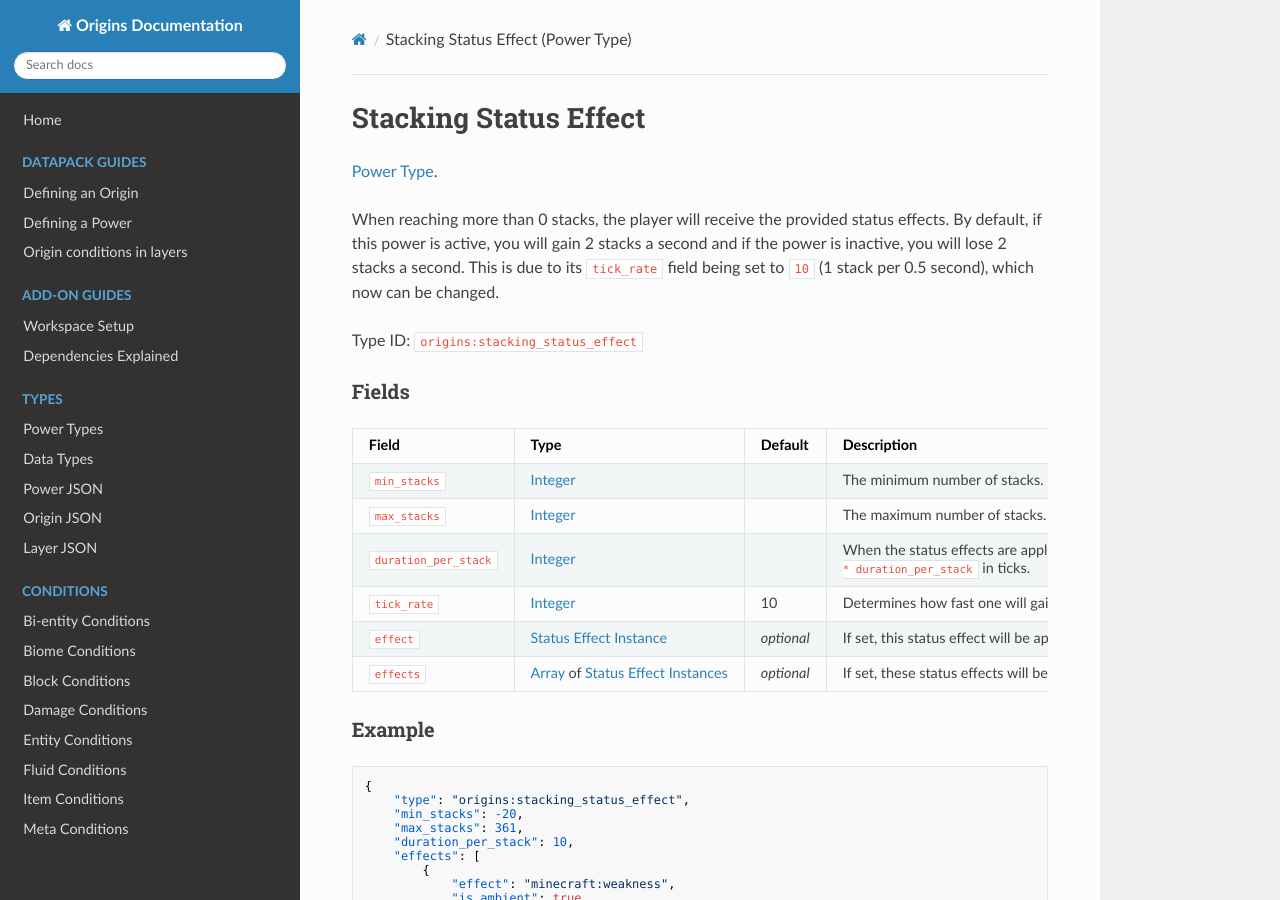
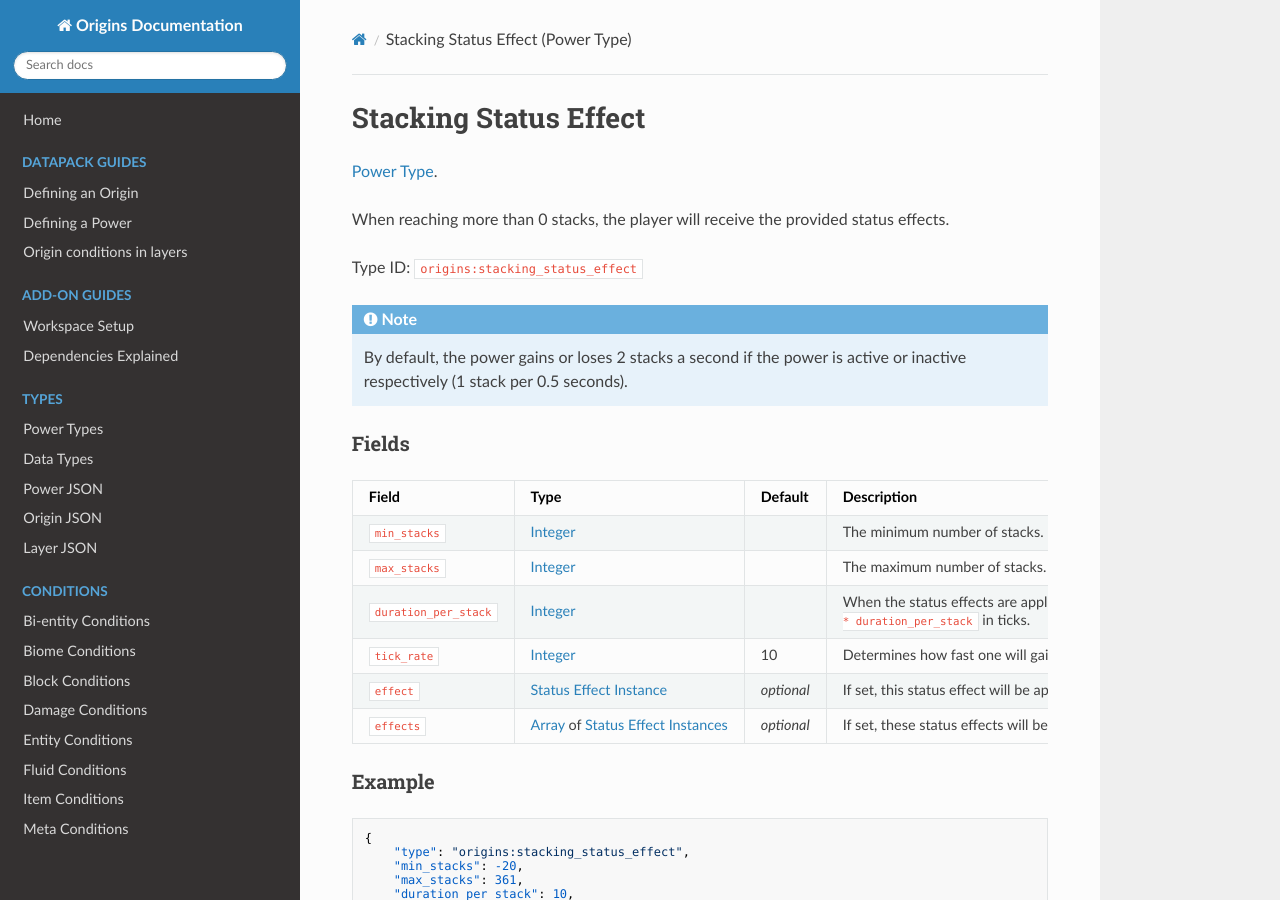
Before and after one commit to apace100/origins-docs, an MkDocs documentation site: the page built from docs/power_types/stacking_status_effect.md, in a window 1280 px wide and 900 px high. Built offline with MkDocs 1.6.1, drawn with Linux system fonts in a browser that asks for light colours; nearby versions of some CDN libraries.

Commit message:
Added an admonition note in `stacking_status_effect.md`

```diff
--- a/docs/power_types/stacking_status_effect.md
+++ b/docs/power_types/stacking_status_effect.md
@@ -6,9 +6,13 @@ date: 2021-04-08
 
 [Power Type](../power_types.md).
 
-When reaching more than 0 stacks, the player will receive the provided status effects. By default, if this power is active, you will gain 2 stacks a second and if the power is inactive, you will lose 2 stacks a second. This is due to its `tick_rate` field being set to `10` (1 stack per 0.5 second), which now can be changed.
+When reaching more than 0 stacks, the player will receive the provided status effects.
 
 Type ID: `origins:stacking_status_effect`
+
+!!! note
+
+    By default, the power gains or loses 2 stacks a second if the power is active or inactive respectively (1 stack per 0.5 seconds).
 
 ### Fields
 
@@ -17,7 +21,7 @@ Field  | Type | Default | Description
 `min_stacks` | [Integer](../data_types/integer.md) | | The minimum number of stacks. Negative numbers are allowed.
 `max_stacks` | [Integer](../data_types/integer.md) | | The maximum number of stacks.
 `duration_per_stack` | [Integer](../data_types/integer.md) | | When the status effects are applied, their duration will be `stacks * duration_per_stack` in ticks.
-`tick_rate` | [Integer](../data_types/integer.md) | 10 | Determines how fast one will gain/lose stacks.
+`tick_rate` | [Integer](../data_types/integer.md) | 10 | Determines how fast one will gain/lose stacks in ticks.
 `effect` | [Status Effect Instance](../data_types/status_effect_instance.md) | _optional_ | If set, this status effect will be applied by this power.
 `effects` | [Array](../data_types/array.md) of [Status Effect Instances](../data_types/status_effect_instance.md) | _optional_ | If set, these status effects will be applied by this power.
 
```
